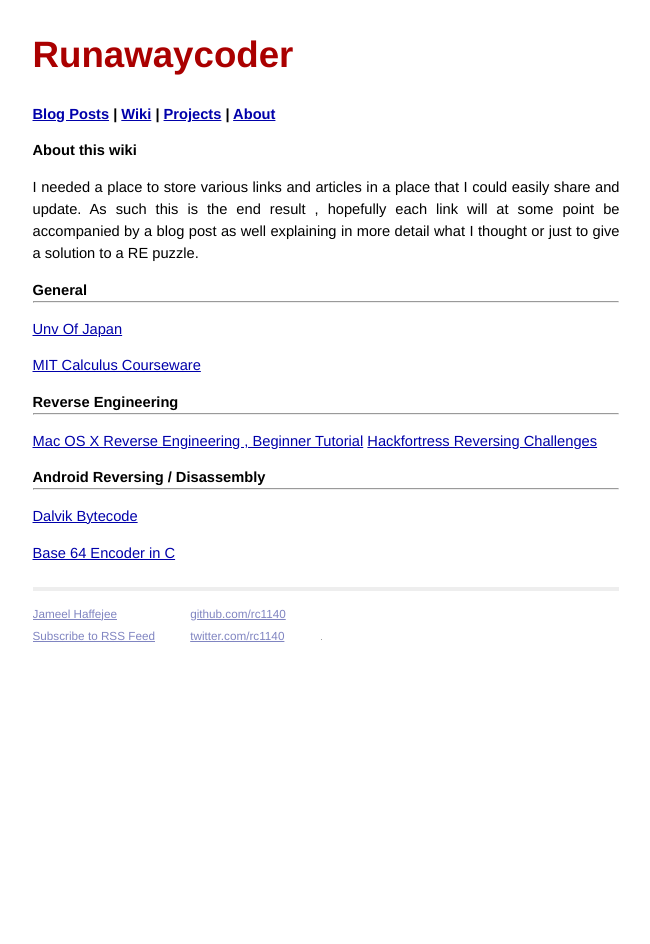
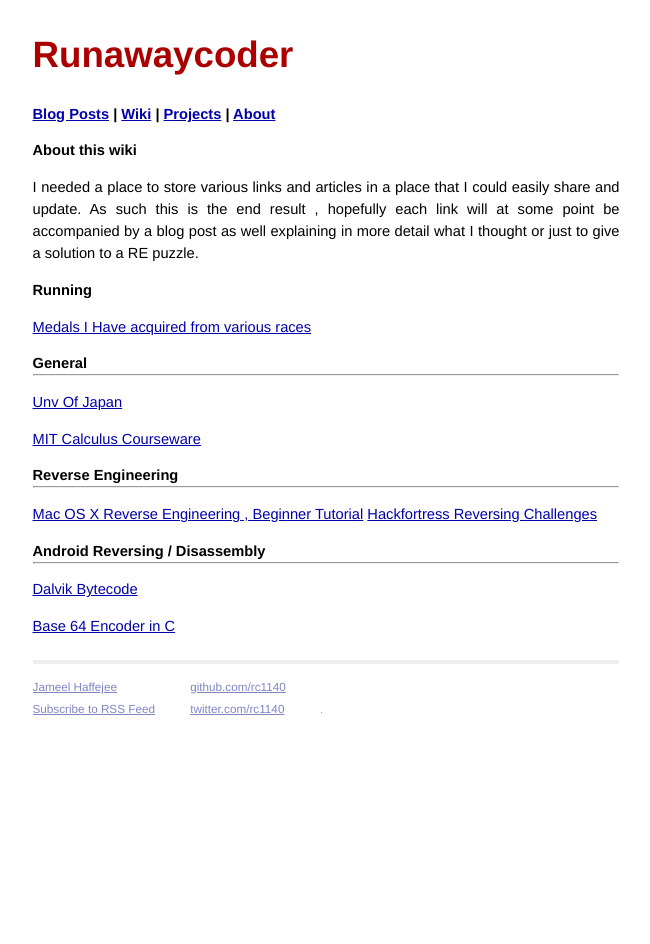
Before and after one commit to RC1140/rc1140.github.com, a Jekyll site: the page built from wiki/index.md, in a window 1280 px wide. Shown: the whole page, without its empty margins (314-964 px from the left). Built offline with Jekyll 4.4.1, drawn with Linux system fonts in a browser that asks for light colours; grey boxes are pictures that could not be loaded.

Commit message:
Added medals to wiki

```diff
--- a/wiki/index.md
+++ b/wiki/index.md
@@ -9,6 +9,10 @@ I needed a place to store various links and articles in a place that I could eas
 and update. As such this is the end result , hopefully each link will at some point be
 accompanied by a blog post as well explaining in more detail what I thought or just
 to give a solution to a RE puzzle.
+
+## Running
+
+[Medals I Have acquired from various races](http://www.flickr.com/photos/29154557@N02/sets/72157635410311460/)
 
 ## General
 * * *
```
